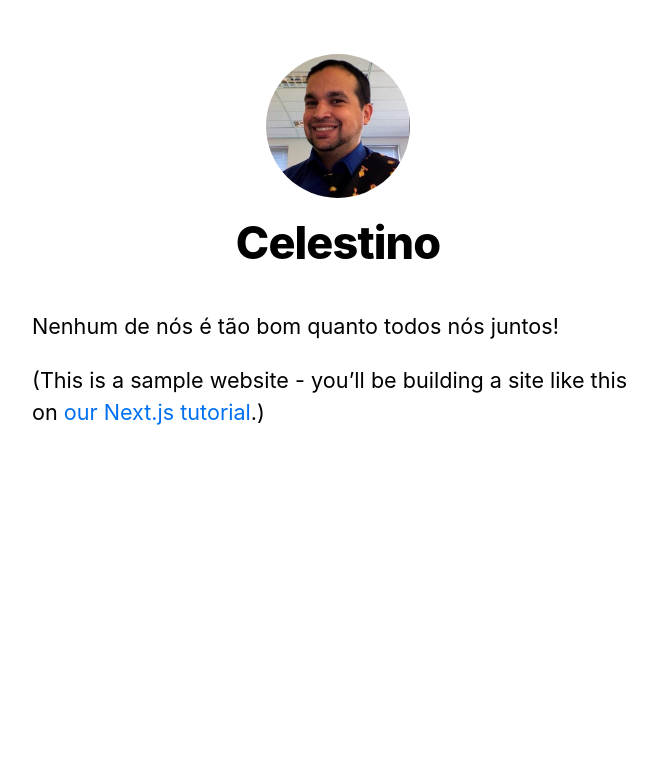
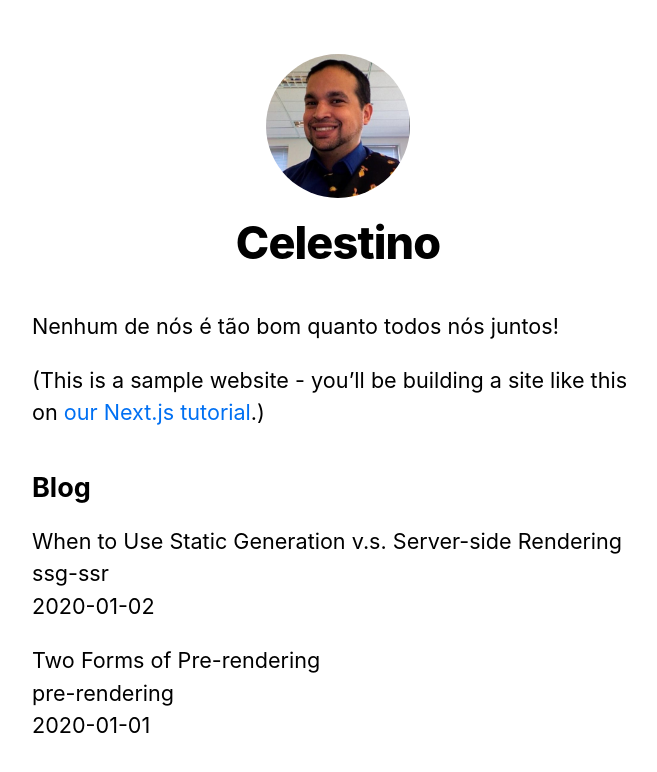
Before and after one commit to tinogomes/nextjs-blog, a Next.js app: page / in a window 1280 px wide. Shown: the top 772 px of the page, without its empty margins (302-959 px from the left). Built offline with nearby package versions, Linux system fonts and the light colour scheme.

Commit message:
Use Static page generator

```diff
--- /dev/null
+++ b/lib/posts.js
@@ -0,0 +1,37 @@
+import fs from 'fs';
+import path from 'path';
+import matter from 'gray-matter';
+
+const postsDirectory = path.join(process.cwd(), 'posts');
+
+export function getSortedPostsData() {
+  // Get file names under /posts
+  const fileNames = fs.readdirSync(postsDirectory);
+  const allPostsData = fileNames.map((fileName) => {
+    // Remove ".md" from file name to get id
+    const id = fileName.replace(/\.md$/, '');
+
+    // Read markdown file as string
+    const fullPath = path.join(postsDirectory, fileName);
+    const fileContents = fs.readFileSync(fullPath, 'utf8');
+
+    // Use gray-matter to parse the post metadata section
+    const matterResult = matter(fileContents);
+
+    // Combine the data with the id
+    return {
+      id,
+      ...matterResult.data,
+    };
+  });
+  // Sort posts by date
+  return allPostsData.sort(({ date: a }, { date: b }) => {
+    if (a < b) {
+      return 1;
+    } else if (a > b) {
+      return -1;
+    } else {
+      return 0;
+    }
+  });
+}
--- a/package.json
+++ b/package.json
@@ -6,6 +6,7 @@
     "start": "next start"
   },
   "dependencies": {
+    "gray-matter": "^4.0.3",
     "next": "latest",
     "react": "17.0.2",
     "react-dom": "17.0.2"
--- a/pages/index.js
+++ b/pages/index.js
@@ -2,7 +2,28 @@
 import Layout, { siteTitle } from '../components/layout';
 import utilStyles from '../styles/utils.module.css';
 
-export default function Home() {
+import { getSortedPostsData } from '../lib/posts';
+
+// Used to fetch data from external on Static page generator
+export async function getStaticProps() {
+  const allPostsData = getSortedPostsData();
+  return {
+    props: {
+      allPostsData,
+    },
+  };
+}
+
+// Used to fetch data from external on server side rendering
+// export async function getServerSideProps(context) {
+//   return {
+//     props: {
+//       // props for your component
+//     },
+//   };
+// }
+
+export default function Home({ allPostsData }) {
   return (
     <Layout home>
       <Head>
@@ -15,6 +36,21 @@
           <a href="https://nextjs.org/learn">our Next.js tutorial</a>.)
         </p>
       </section>
+
+      <section className={`${utilStyles.headingMd} ${utilStyles.padding1px}`}>
+        <h2 className={utilStyles.headingLg}>Blog</h2>
+        <ul className={utilStyles.list}>
+          {allPostsData.map(({ id, date, title }) => (
+            <li className={utilStyles.listItem} key={id}>
+              {title}
+              <br />
+              {id}
+              <br />
+              {date}
+            </li>
+          ))}
+        </ul>
+      </section>
     </Layout>
   );
 }
--- /dev/null
+++ b/posts/pre-rendering.md
@@ -0,0 +1,11 @@
+---
+title: 'Two Forms of Pre-rendering'
+date: '2020-01-01'
+---
+
+Next.js has two forms of pre-rendering: **Static Generation** and **Server-side Rendering**. The difference is in **when** it generates the HTML for a page.
+
+- **Static Generation** is the pre-rendering method that generates the HTML at **build time**. The pre-rendered HTML is then _reused_ on each request.
+- **Server-side Rendering** is the pre-rendering method that generates the HTML on **each request**.
+
+Importantly, Next.js let's you **choose** which pre-rendering form to use for each page. You can create a "hybrid" Next.js app by using Static Generation for most pages and using Server-side Rendering for others.
--- /dev/null
+++ b/posts/ssg-ssr.md
@@ -0,0 +1,19 @@
+---
+title: 'When to Use Static Generation v.s. Server-side Rendering'
+date: '2020-01-02'
+---
+
+We recommend using **Static Generation** (with and without data) whenever possible because your page can be built once and served by CDN, which makes it much faster than having a server render the page on every request.
+
+You can use Static Generation for many types of pages, including:
+
+- Marketing pages
+- Blog posts
+- E-commerce product listings
+- Help and documentation
+
+You should ask yourself: "Can I pre-render this page **ahead** of a user's request?" If the answer is yes, then you should choose Static Generation.
+
+On the other hand, Static Generation is **not** a good idea if you cannot pre-render a page ahead of a user's request. Maybe your page shows frequently updated data, and the page content changes on every request.
+
+In that case, you can use **Server-Side Rendering**. It will be slower, but the pre-rendered page will always be up-to-date. Or you can skip pre-rendering and use client-side JavaScript to populate data.
```
Also changed, not shown: 1 other file (tests, documents, lock files or other folders).
